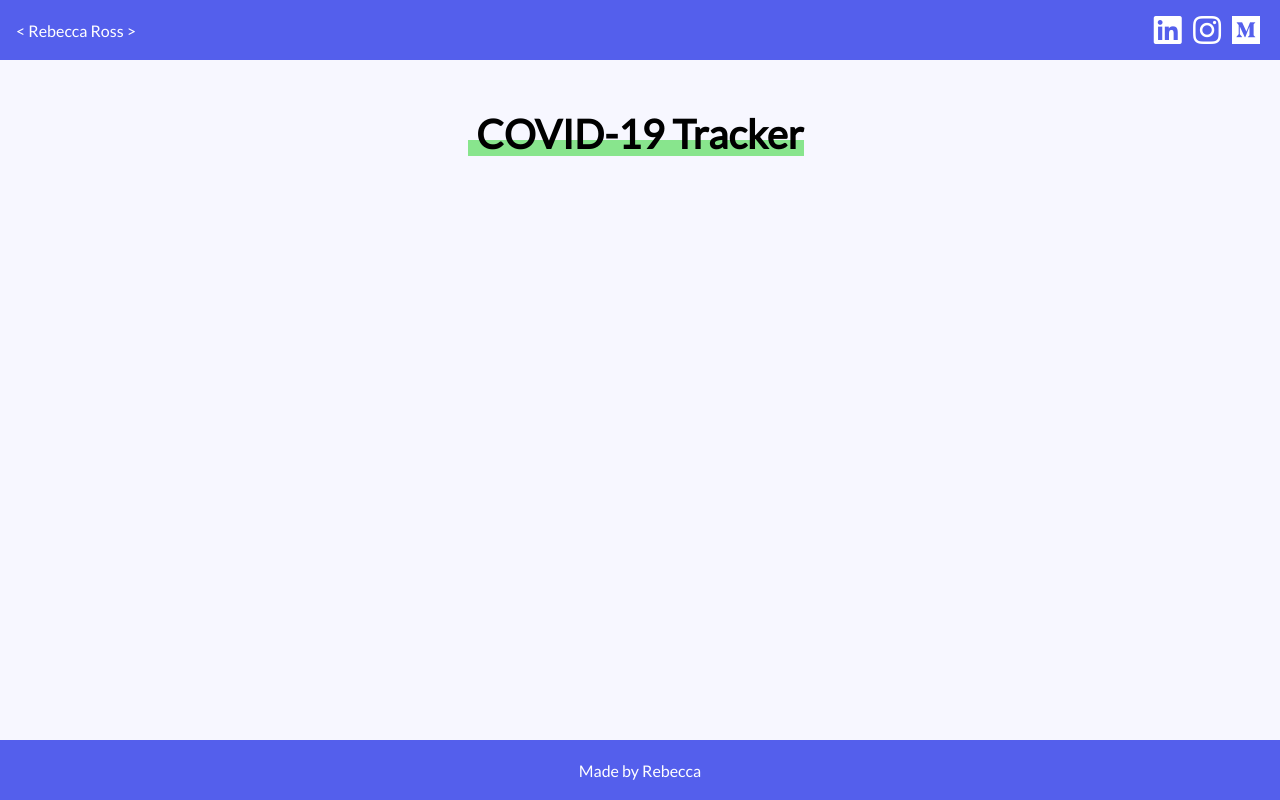
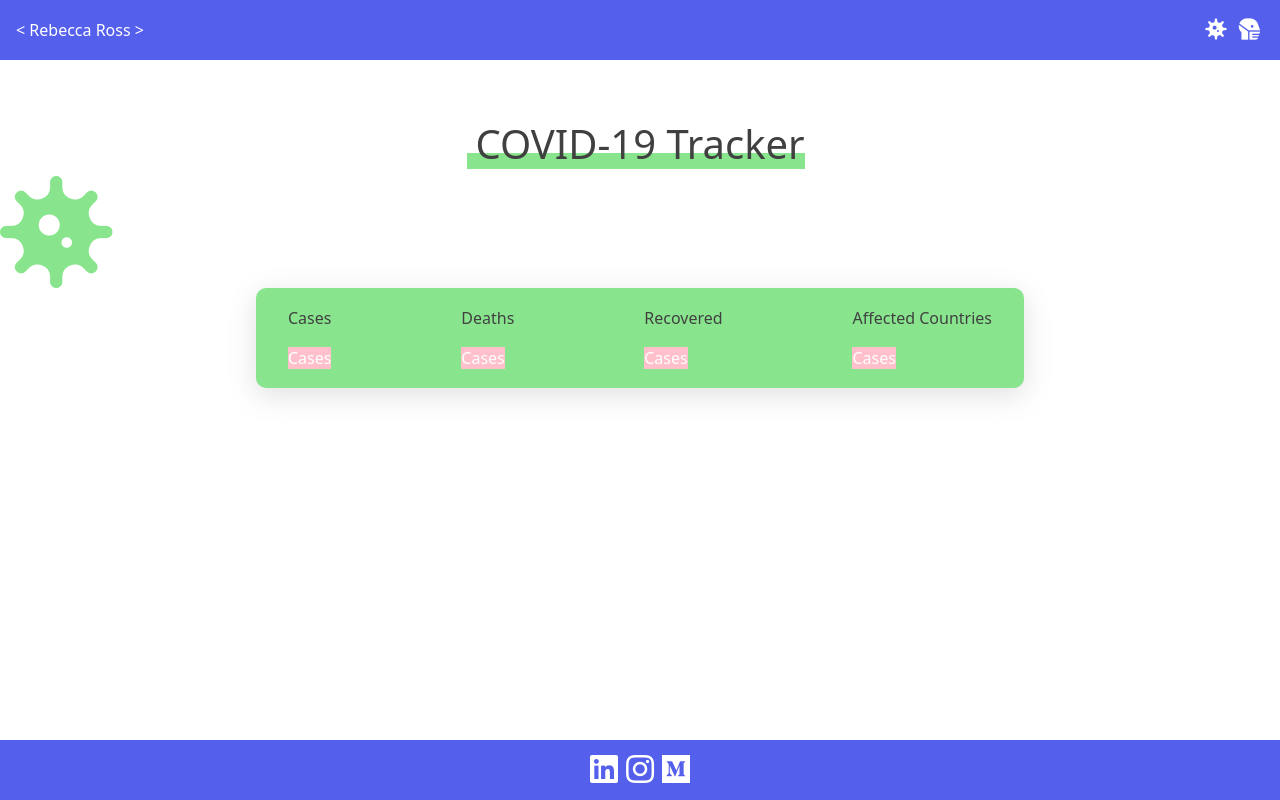
Before and after one commit to b-lauren/covid-tracker, a PHP site: page / in a window 1280 px wide. Run offline with PHP 8.4, Linux system fonts and the light colour scheme; some libraries are stand-ins or nearby versions.

Commit message:
Adds statistics

```diff
--- a/index.html
+++ b/index.html
@@ -5,30 +5,51 @@
   <link rel="preconnect" href="https://fonts.gstatic.com">
   <link href="https://fonts.googleapis.com/css2?family=Lato:wght@300;400&display=swap" rel="stylesheet">
   <link rel="stylesheet" href="styles.css">
-  <link rel="stylesheet" href="https://pro.fontawesome.com/releases/v5.10.0/css/all.css" integrity="sha384-AYmEC3Yw5cVb3ZcuHtOA93w35dYTsvhLPVnYs9eStHfGJvOvKxVfELGroGkvsg+p" crossorigin="anonymous"/>
+  <link rel="stylesheet" href="https://cdnjs.cloudflare.com/ajax/libs/font-awesome/5.15.2/css/all.min.css" integrity="sha512-HK5fgLBL+xu6dm/Ii3z4xhlSUyZgTT9tuc/hSrtw6uzJOvgRr2a9jyxxT1ely+B+xFAmJKVSTbpM/CuL7qxO8w==" crossorigin="anonymous" />
+  <link href="https://cdn.jsdelivr.net/npm/bootstrap@5.0.0-beta1/dist/css/bootstrap.min.css" rel="stylesheet" integrity="sha384-giJF6kkoqNQ00vy+HMDP7azOuL0xtbfIcaT9wjKHr8RbDVddVHyTfAAsrekwKmP1" crossorigin="anonymous">
 </head>
 <body>
 <div class="page-container">
   <div class="navbar-container">
     <nav>
       <span>< Rebecca Ross ></span>
-      <div class="socials">
-        <a href="#"><i class="fab fa-linkedin fa-2x"></i></a>
-        <a href="#"><i class="fab fa-instagram fa-2x"></i></a>
-        <a href="#"><i class="fab fa-medium fa-2x"></i></a>
+      <div class="icons">
+        <a href="#"><i class="fas fa-virus fa-lg"></i></i></a>
+        <a href=""><i class="fas fa-head-side-mask fa-lg"></i></a>
       </div>
     </nav>
   </div>
 
   <div class="content-container">
-    <h1 class="center">
+    <h1 class="center main">
       <span class="chunky">COVID-19 Tracker</span>
     </h1>
+    <i class="fas fa-virus fa-7x virus"></i>
+    <div class="stats">
+      <div>
+        <p>Cases</p>
+        <span class="cases">Cases</span>
+      </div>
+      <div>
+        <p>Deaths</p>
+        <span class="cases">Cases</span>
+      </div>
+      <div>
+        <p>Recovered</p>
+        <span class="cases">Cases</span>
+      </div>
+      <div>
+        <p>Affected Countries</p>
+        <span class="cases">Cases</span>
+      </div>
+    </div>
   </div>
 
   <div class="footer-container">
     <footer>
-      <span>Made by Rebecca</span>
+        <a href="#"><i class="fab fa-linkedin fa-2x"></i></a>
+        <a href="#"><i class="fab fa-instagram fa-2x"></i></a>
+        <a href="#"><i class="fab fa-medium fa-2x"></i></a>
     </footer>
   </div>
 </div>
--- a/script.js
+++ b/script.js
@@ -1,3 +1,9 @@
-fetch('https://disease.sh/v3/covid-19/countries')
+const cases = document.querySelector('.cases');
+
+fetch('https://disease.sh/v3/covid-19/all')
   .then(res => res.json())
-  .then(data => console.log(data))
+  .then(data => {
+    console.log(data)
+    const casesToday = data.cases;
+    cases.innerHTML = casesToday;
+  });
--- a/styles.css
+++ b/styles.css
@@ -15,8 +15,12 @@
 }
 
 h1 {
-  margin-top: 50px;
   font-size: 40px;
+  color: #404040;
+}
+
+.main {
+  margin-top: 60px;
 }
 
 .chunky {
@@ -65,3 +69,31 @@
 .center {
   text-align: center;
 }
+
+
+.cases {
+  background: pink;
+  color: white;
+}
+
+.virus {
+  color: #88E58D;
+}
+
+.stats {
+  background-color: #88E58D;
+  color: #404040;
+  box-shadow: rgba(100, 100, 111, 0.2) 0px 7px 29px 0px;
+  border-radius: 10px;
+  margin: 0 auto;
+  display: flex;
+  justify-content: space-between;
+  align-items: center;
+  padding: 18px 32px;
+  max-width: 60%;
+  flex-wrap: wrap;
+}
+
+.stats p {
+  font-size: 16px;
+}
```
